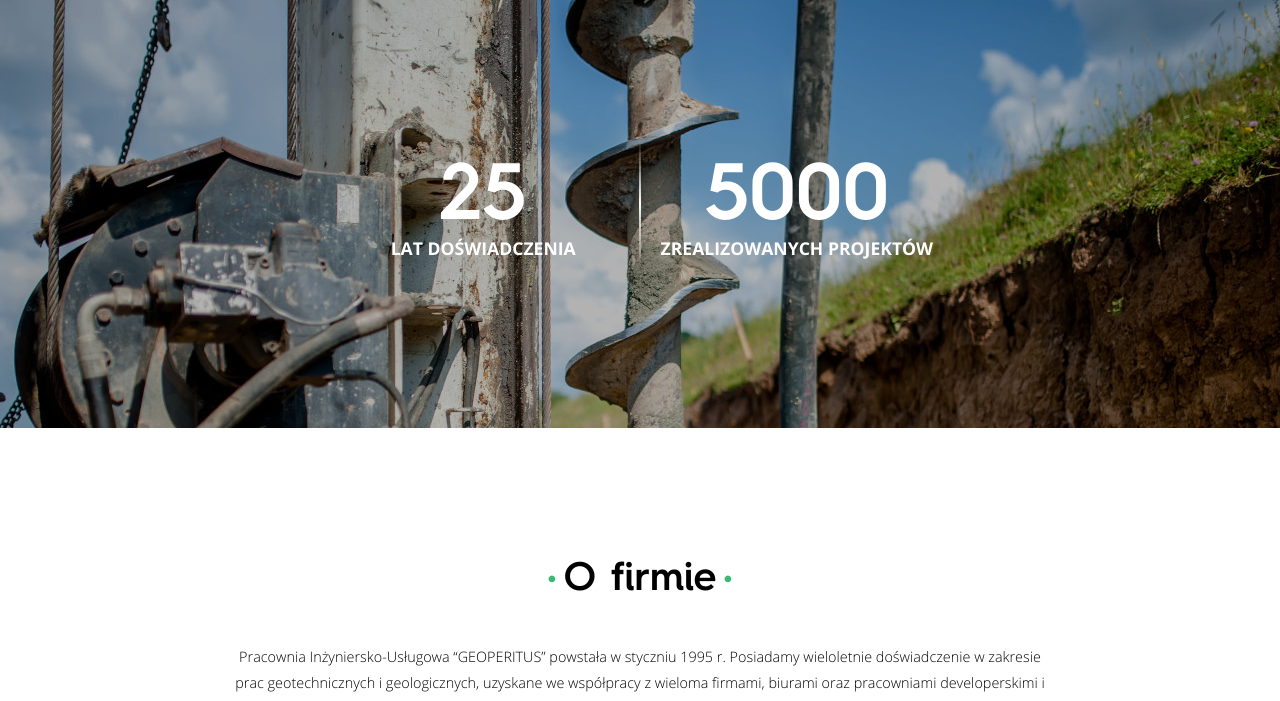
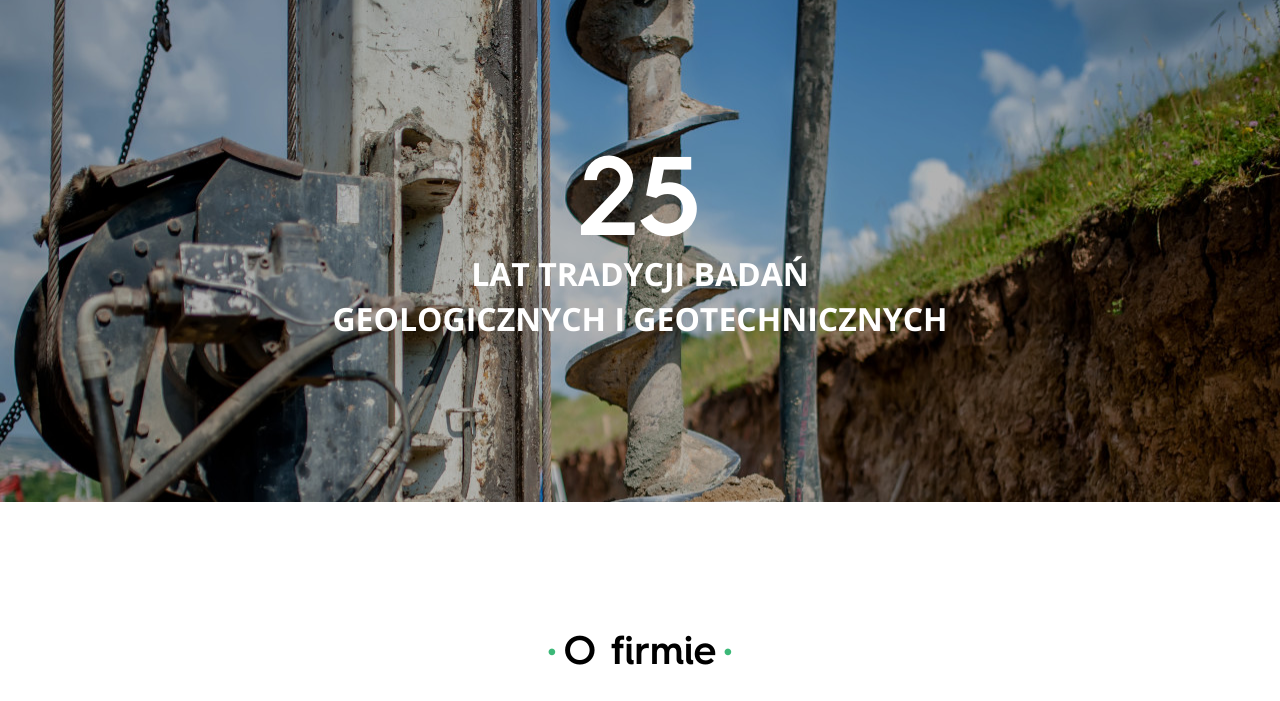
Before and after one commit to rafzby/geoperitus-www, a plain HTML site: page index.html in a window 1280 px wide. Shown: the part 84-785 px from the top of the page. Drawn offline with Linux system fonts and the light colour scheme.

Commit message:
Update header text

```diff
--- a/index.html
+++ b/index.html
@@ -69,12 +69,8 @@
                 <div class="c-header__content">
                     <div class="c-header__text__container">
                         <h1 class="h1">25</h1>
-                        <h4 class="h4">LAT DOŚWIADCZENIA</h4>
-                    </div>
-                    <div class="c-header__divider"></div>
-                    <div class="c-header__text__container">
-                        <h1 class="h1">5000</h1>
-                        <h4 class="h4">ZREALIZOWANYCH PROJEKTÓW</h4>
+                        <h4 class="h4">LAT TRADYCJI BADAŃ</h4>
+                        <h4 class="h4">GEOLOGICZNYCH I GEOTECHNICZNYCH</h4>
                     </div>
                 </div>
             </div>
@@ -263,7 +259,7 @@
                     <h2 class="h2">Nasze realizacje</h2>
                 </div>
 
-                <p>Przez 25 lat działalności firmy zrealizowaliśmy badania dla ponad 5000 inwestycji na terenie całego
+                <p>Przez 25 lat działalności firmy zrealizowaliśmy badania dla wielu inwestycji na terenie całego
                     kraju.</p>
                 <p>Szczegółowa lista naszych realizacji jest dostępna poniżej.</p>
 
--- a/style.css
+++ b/style.css
@@ -279,9 +279,10 @@ body > footer p {
 }
 
 .h4 {
-    font-size: 1.1rem;
+    font-size: 1.2rem;
     font-family: "openSans";
     font-weight: bold;
+    line-height: 1.4em;
 }
 
 .h5 {
@@ -600,14 +601,6 @@ section {
     background-size: cover;
 }
 
-.c-header__text__container {
-    display: block;
-}
-
-.c-header__text__container  h4 {
-    margin-top: .5em
-}
-
 .c-header__divider {
     display: inline-block;
     height: .1em;
@@ -694,10 +687,12 @@ section {
         background:  -moz-linear-gradient(transparent, white, transparent);
     }
 
-    .c-header__text__container {
-        display: inline-block;
-        vertical-align: middle;
-        width: 18em;
+    .h1 {
+        font-size: 6rem;
+    }
+
+    .h4 {
+        font-size: 1.7rem;
     }
 }
 
@@ -766,6 +761,14 @@ section {
     .c-projects--background {
         background: url(gfx/banners/projects/projects_s.jpg);
         background-size: cover;
+    }
+
+    .h1 {
+        font-size: 7rem;
+    }
+
+    .h4 {
+        font-size: 2rem;
     }
 }
 
```
